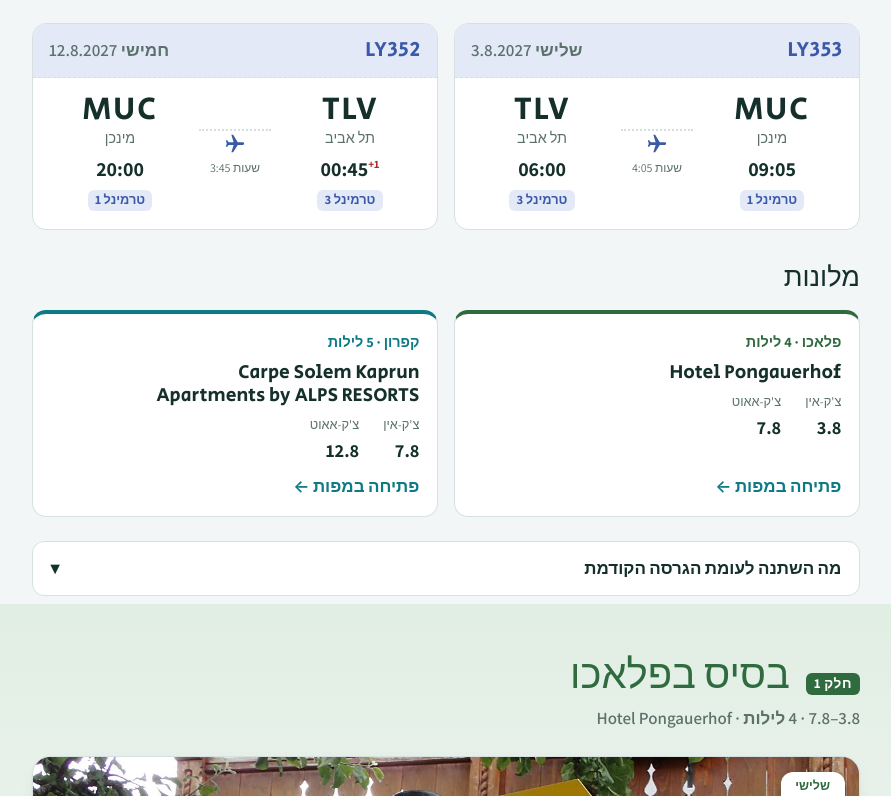
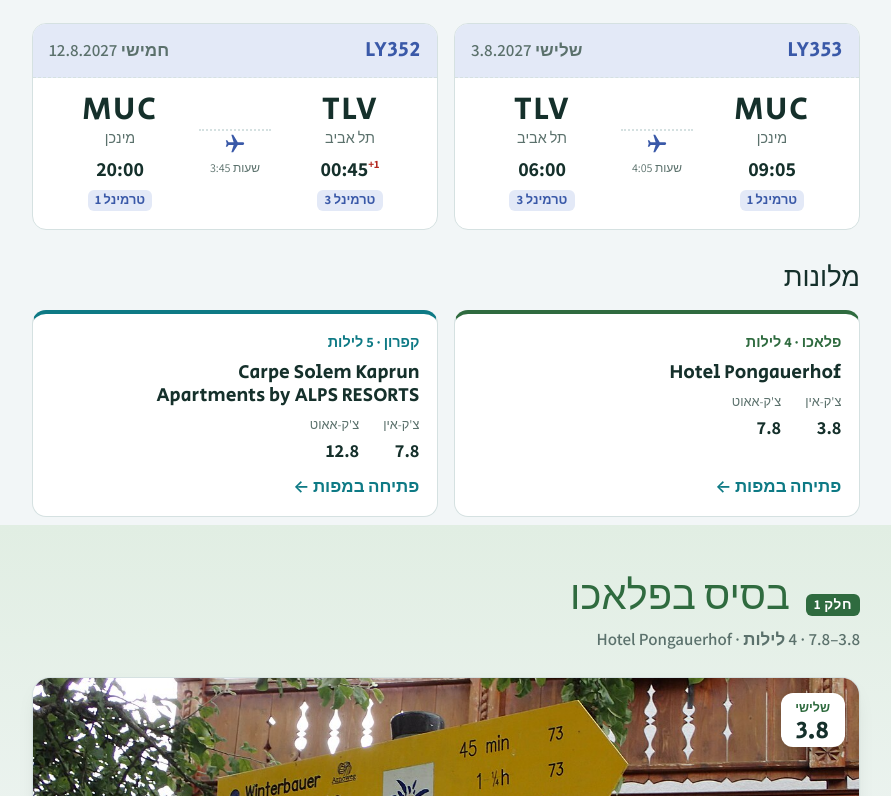
Before and after one commit to shayasis/Summer-trip, an Angular app: page / in a window 1280 px wide. Shown: the part 534-1330 px from the top of the page, without its empty margins (194-1085 px from the left). Built offline with nearby package versions, Linux system fonts and the light colour scheme.

Commit message:
Remove the 'what changed' section
Co-Authored-By: Claude Opus 5.5 <noreply@anthropic.com>
Claude-Session: https://claude.ai/code/session_013waLrgrSGWCri95xPpj8WA

```diff
--- a/src/app/app.html
+++ b/src/app/app.html
@@ -81,16 +81,6 @@
       }
     </div>
 
-    <div class="changes">
-      <button type="button" (click)="changesOpen.set(!changesOpen())" [attr.aria-expanded]="changesOpen()">
-        מה השתנה לעומת הגרסה הקודמת <span class="chev" [class.open]="changesOpen()">▾</span>
-      </button>
-      @if (changesOpen()) {
-        <ul>
-          @for (c of changes; track c) { <li>{{ c }}</li> }
-        </ul>
-      }
-    </div>
   </section>
 
   <section class="base f" id="flachau">
--- a/src/app/app.scss
+++ b/src/app/app.scss
@@ -138,23 +138,6 @@
 .stay b { font-size: 1.15rem; font-variant-numeric: tabular-nums; }
 .maplink { font-weight: 600; text-decoration: none; margin-top: auto; }
 
-/* ---------- Changes ---------- */
-.changes {
-  margin-top: 1.5rem;
-  background: var(--surface);
-  border: 1px solid var(--line);
-  border-radius: 12px;
-  button {
-    all: unset; box-sizing: border-box; cursor: pointer;
-    display: flex; justify-content: space-between; width: 100%;
-    padding: .8rem 1.1rem; font-weight: 700;
-    &:focus-visible { outline: 3px solid var(--lake); }
-  }
-  .chev { transition: transform .2s; &.open { transform: rotate(180deg); } }
-  ul { margin: 0; padding: 0 2.3rem 1rem 1.1rem; }
-  li { margin-block: .2rem; }
-}
-
 /* ---------- Bases ---------- */
 .base { padding-block: 3rem 1rem; }
 .base.k { background: linear-gradient(to bottom, var(--lake-soft), var(--bg) 30rem); }
--- a/src/app/app.ts
+++ b/src/app/app.ts
@@ -1,7 +1,7 @@
 import { Component, computed, signal } from '@angular/core';
 import { NgTemplateOutlet } from '@angular/common';
 import {
-  CHANGES, CHECKLIST, DAYS, DEPARTURE, FLIGHTS, HOTELS, WEATHER_ROWS, Day,
+  CHECKLIST, DAYS, DEPARTURE, FLIGHTS, HOTELS, WEATHER_ROWS, Day,
 } from './trip-data';
 
 interface Credit { title: string; author: string; license: string; url: string }
@@ -17,7 +17,6 @@ const STORE_KEY = 'austria-2027-checklist';
 export class App {
   protected readonly flights = FLIGHTS;
   protected readonly hotels = HOTELS;
-  protected readonly changes = CHANGES;
   protected readonly weatherRows = WEATHER_ROWS;
   protected readonly checklist = CHECKLIST;
   protected readonly flachauDays = DAYS.filter((d) => d.base === 'flachau');
@@ -40,7 +39,6 @@ export class App {
   protected readonly doneCount = computed(
     () => this.checklist.filter((c) => this.checked()[c.id]).length,
   );
-  protected readonly changesOpen = signal(false);
   protected readonly credits = signal<Record<string, Credit>>({});
 
   constructor() {
--- a/src/app/trip-data.ts
+++ b/src/app/trip-data.ts
@@ -76,15 +76,6 @@ export const HOTELS: Hotel[] = [
     nights: 5,
     mapQuery: 'Carpe Solem Kaprun Apartments',
   },
-];
-
-export const CHANGES: string[] = [
-  'טרמה אמדה עבר ליום 2, יחד עם ריטיסברג. שניהם קרובים לפלאכו.',
-  'אגם גוזאו עבר ליום 3, כי הוא ליד האלשטאט ועל הדרך חזרה לפלאכו.',
-  'מכרה מלח אחד: האלשטאט, באותו יום עם העיירה.',
-  'זלצבורג: העיר והמצודה בבוקר, הלברון בדרך חזרה.',
-  'אחר הצהריים של יום 8 חופשי באמת, בלי תוכנית.',
-  'ימי ההרים גמישים: קיצשטיינהורן, הסכרים וגרוסגלוקנר מתחלפים ביניהם לפי מזג האוויר.',
 ];
 
 export const DAYS: Day[] = [
```
